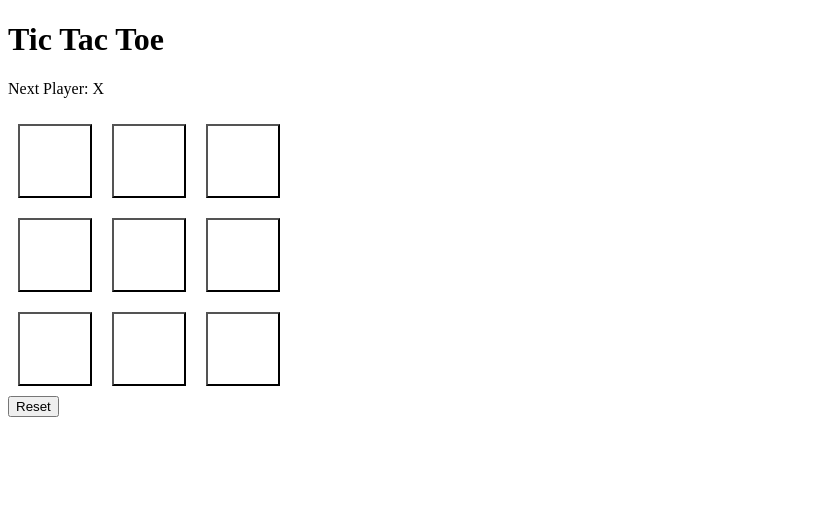
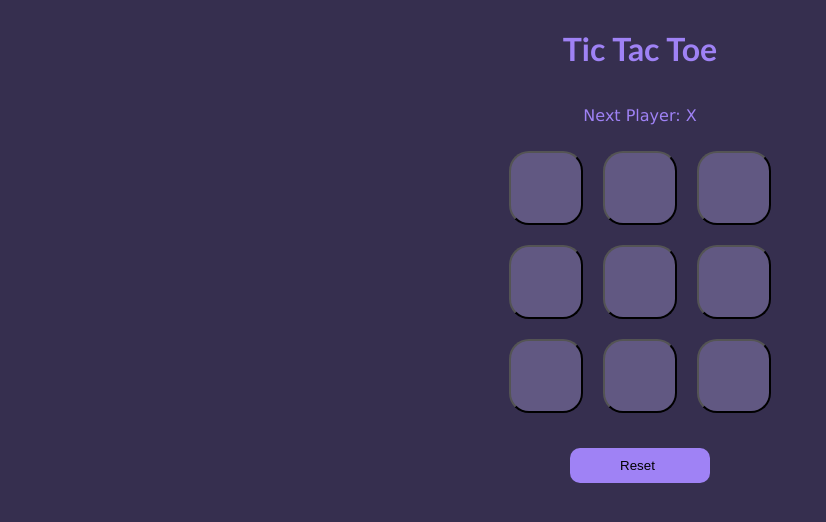
Before and after one commit to Exterval/TicTacToe, a React (Vite) app in the folder my-project/: page / in a window 1280 px wide. Shown: the top 522 px of the page, without its empty margins (0-826 px from the left). Built offline with nearby package versions, Linux system fonts and the light colour scheme.

Commit message:
feat: update App component to handle draws and improve button rendering

```diff
--- a/my-project/src/App.css
+++ b/my-project/src/App.css
@@ -1,9 +1,52 @@
+:root{
+  --bg-color: #362F4F;
+  --text-color: #9f82f5;
+}
+
 *{
   box-sizing: border-box;
+}
+
+body{
+  background-color: #362F4F;
+}
+
+h1{
+  font-family: 'Gill Sans', 'Gill Sans MT', Calibri, 'Trebuchet MS', sans-serif;
+  color: var(--text-color);
+}
+
+p{
+  font-family: 'Lucida Sans', 'Lucida Sans Regular', 'Lucida Grande', 'Lucida Sans Unicode', Geneva, Verdana, sans-serif;
+  color: var(--text-color);
 }
 
 .square{
   background-color: rgb(255, 255, 255);
   padding: 35px;
   margin: 10px;
+  border-radius: 20px;
+  background-color: #615882;
 }
+
+#resetButton{
+  transition: all 0.2s ease-in-out;
+  background-color: var(--text-color);
+  padding: 10px;
+  padding-left: 50px;
+  padding-right: 55px;
+  border: none;
+  border-radius: 10px;
+  margin-top: 25px;
+}
+
+#resetButton:hover{
+  background-color: #615882;
+}
+
+#layout{
+  display: flex;
+  flex-direction: column;
+  justify-content: center;
+  align-items: center;
+}
--- a/my-project/src/App.jsx
+++ b/my-project/src/App.jsx
@@ -6,6 +6,14 @@ function App() {
   const [symbol, setSymbol] = useState('X');
   const [board, setBoard] = useState(Array(9).fill(''));
   const [gameOver, setGameOver] = useState(false);
+  const [noWinner, setNoWinner] = useState(false);
+
+
+  const buttonList = []
+
+  for(let i = 0; i < 9; i++){
+    buttonList.push(<button key={i} className='square' onClick={()=>handleSymbolChange(i)}>{board[i]}</button>)
+  }
 
   function handleSymbolChange(index){
     if(board[index] !== '' || gameOver) return;
@@ -14,7 +22,6 @@ function App() {
     newBoard[index] = symbol;
     setBoard(newBoard);
     gridCheck(newBoard);
-    setSymbol(s => s === 'X' ? 'O' : 'X');
   }
 
   //  function to check grid for 3 symbols in a row vertically &
@@ -22,7 +29,6 @@ function App() {
   function gridCheck(arr){
     // check rows for horizontal match
     for(let i = 0; i < 3; i++){
-      console.log(arr)
       const start = i * 3;
       if(arr[start] === arr[start + 1] && arr[start + 1] === arr[start + 2] && arr[start] !== ''){
         console.log('Horizontal Match')
@@ -47,6 +53,11 @@ function App() {
         declareWinner()
         return;
     }
+    if(!board.includes('')){
+      setNoWinner(true);
+    }
+    setSymbol(s => s === 'X' ? 'O' : 'X');
+    console.log(board)
   }
 
   function handleReset(){
@@ -60,18 +71,13 @@ function App() {
     setGameOver(true);
   }
 
-  const buttonList = []
-
-  for(let i = 0; i < 9; i++){
-    buttonList.push(<button key={i} className='square' onClick={()=>handleSymbolChange(i)}>{board[i]}</button>)
-  }
 
 
   return (
     <>
-      <div>
+      <div id='layout'>
         <h1>Tic Tac Toe</h1>
-        <p id='winner'>{gameOver ? `Winner: ${symbol}` : `Next Player: ${symbol}`}</p>
+        {noWinner ? <p>Draw</p> : <p id='winner'>{gameOver ? `Winner : ${symbol}` : `Next Player: ${symbol}`}</p>}
         <div id="gameUI">
           <div className="rowOne">
             {buttonList.slice(0, 3)}
@@ -83,7 +89,7 @@ function App() {
             {buttonList.slice(6, 9)}
           </div>
         </div>
-        <div id="reset"><button onClick={handleReset}>Reset</button></div>
+        <div id="reset"><button onClick={handleReset} id="resetButton">Reset</button></div>
       </div>
     </>
   )
```
